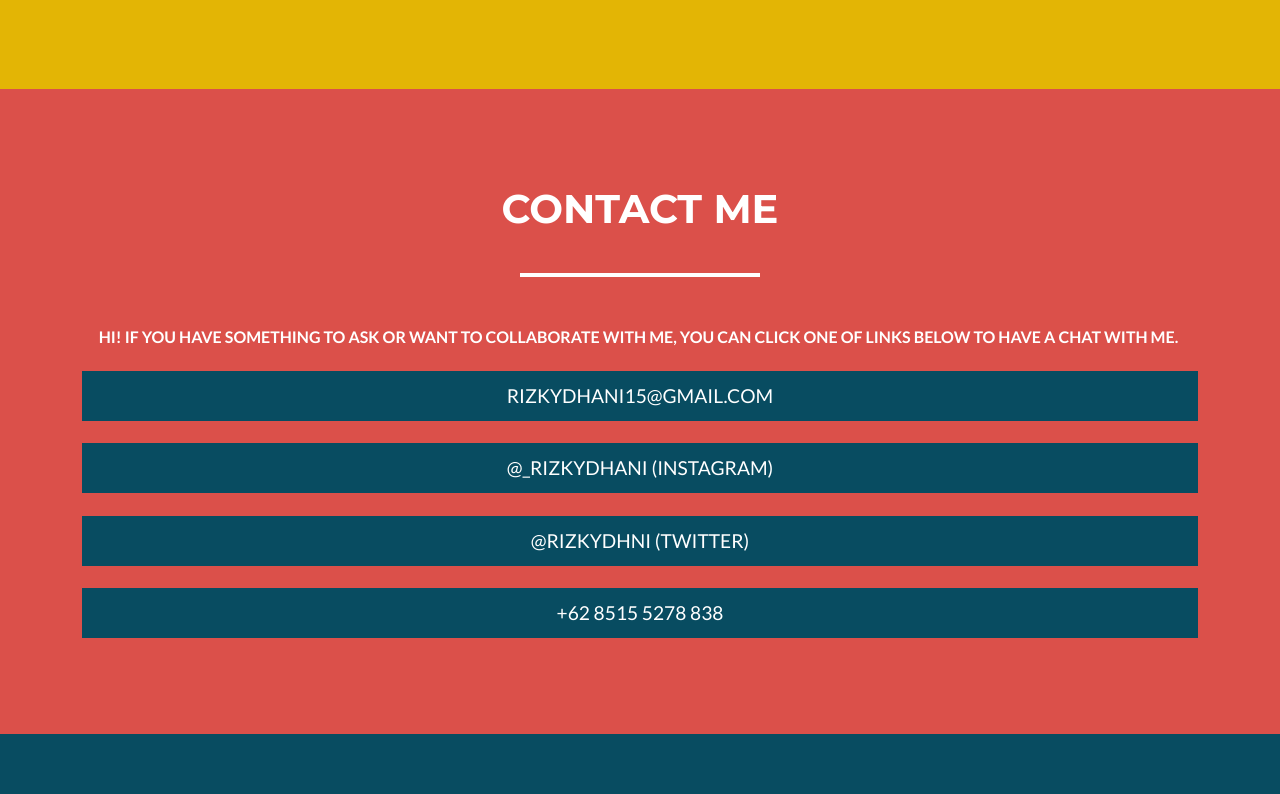
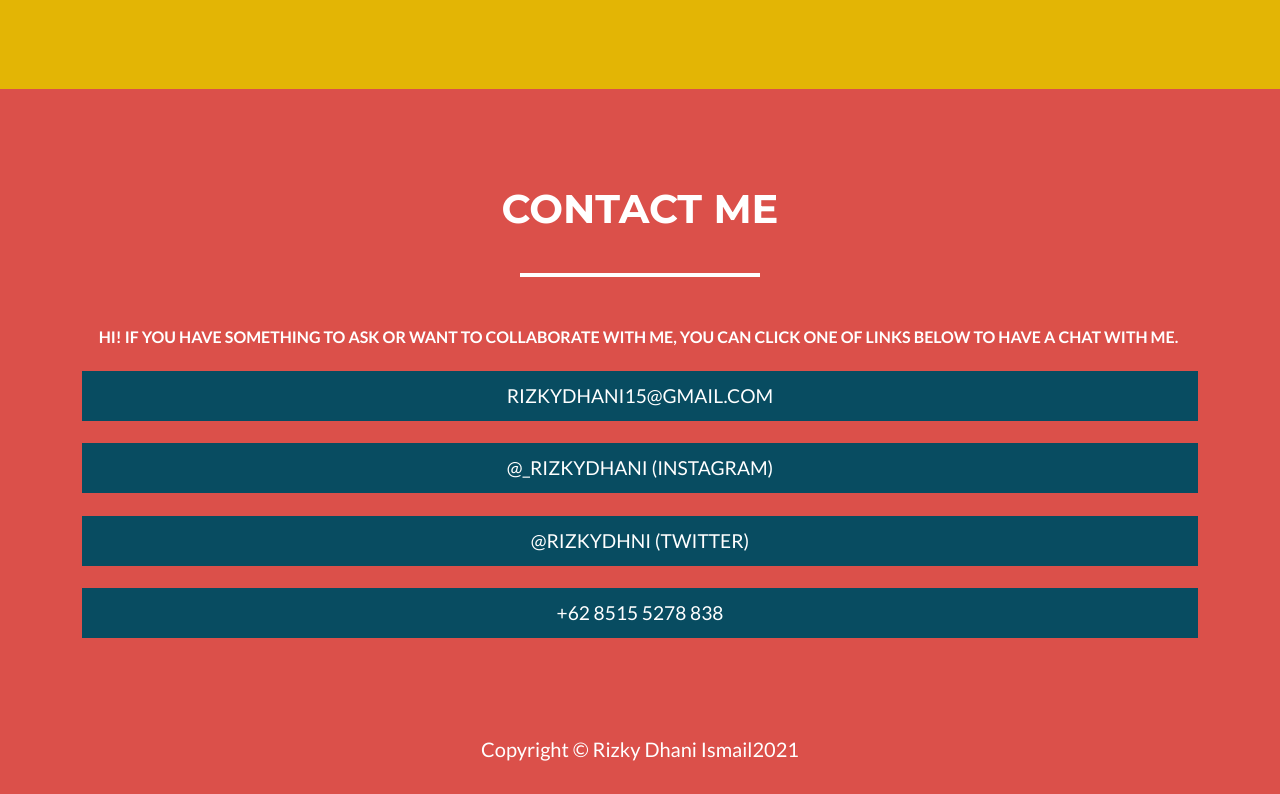
Before and after one commit to rzki/rzki.github.io, a plain HTML site: page index.html in a window 1280 px wide. Shown: the part 2208-3002 px from the top of the page. Before the commit the page ends 2942 px from the top, so only its background shows below. Drawn offline with nearby package versions, Linux system fonts and the light colour scheme.

Commit message:
added copyright footer & current year

```diff
--- a/assets/css/styles.css
+++ b/assets/css/styles.css
@@ -50,3 +50,7 @@ a:focus, a:hover, a:active {
 #mainNav .navbar-nav li.nav-item a.nav-link:hover {
   color: #56A3A6;
 }
+
+#contact {
+  background-color: #DB504A;
+}
--- a/index.html
+++ b/index.html
@@ -4,7 +4,7 @@
 <head>
     <meta charset="utf-8">
     <meta name="viewport" content="width=device-width, initial-scale=1.0, shrink-to-fit=no">
-    <title>RIZKY DHANI ISMAIL</title>
+    <title>Home - Brand</title>
     <link rel="stylesheet" href="assets/bootstrap/css/bootstrap.min.css">
     <link rel="stylesheet" href="https://fonts.googleapis.com/css?family=Montserrat:400,700">
     <link rel="stylesheet" href="https://fonts.googleapis.com/css?family=Lato:400,700,400italic,700italic">
@@ -69,7 +69,7 @@
             </div>
         </div>
     </section>
-    <section style="background: #DB504A;">
+    <section id="contact">
         <div class="container">
             <div>
                 <h1 class="text-uppercase" style="text-align: center;color: #FFF;">CONTACT ME</h1>
@@ -82,6 +82,9 @@
             </div>
         </div>
     </section>
+    <div id="contact" style="height: 60px;">
+        <p class="lead text-center text-white">Copyright © Rizky Dhani Ismail<script>document.write(new Date().getFullYear())</script></p>
+    </div>
     <div class="d-lg-none scroll-to-top position-fixed rounded"><a class="text-center d-block rounded text-white" href="#page-top"><i class="fa fa-chevron-up"></i></a></div>
     <div class="modal text-center" role="dialog" tabindex="-1" id="portfolio-modal-1">
         <div class="modal-dialog modal-lg" role="document">
```
